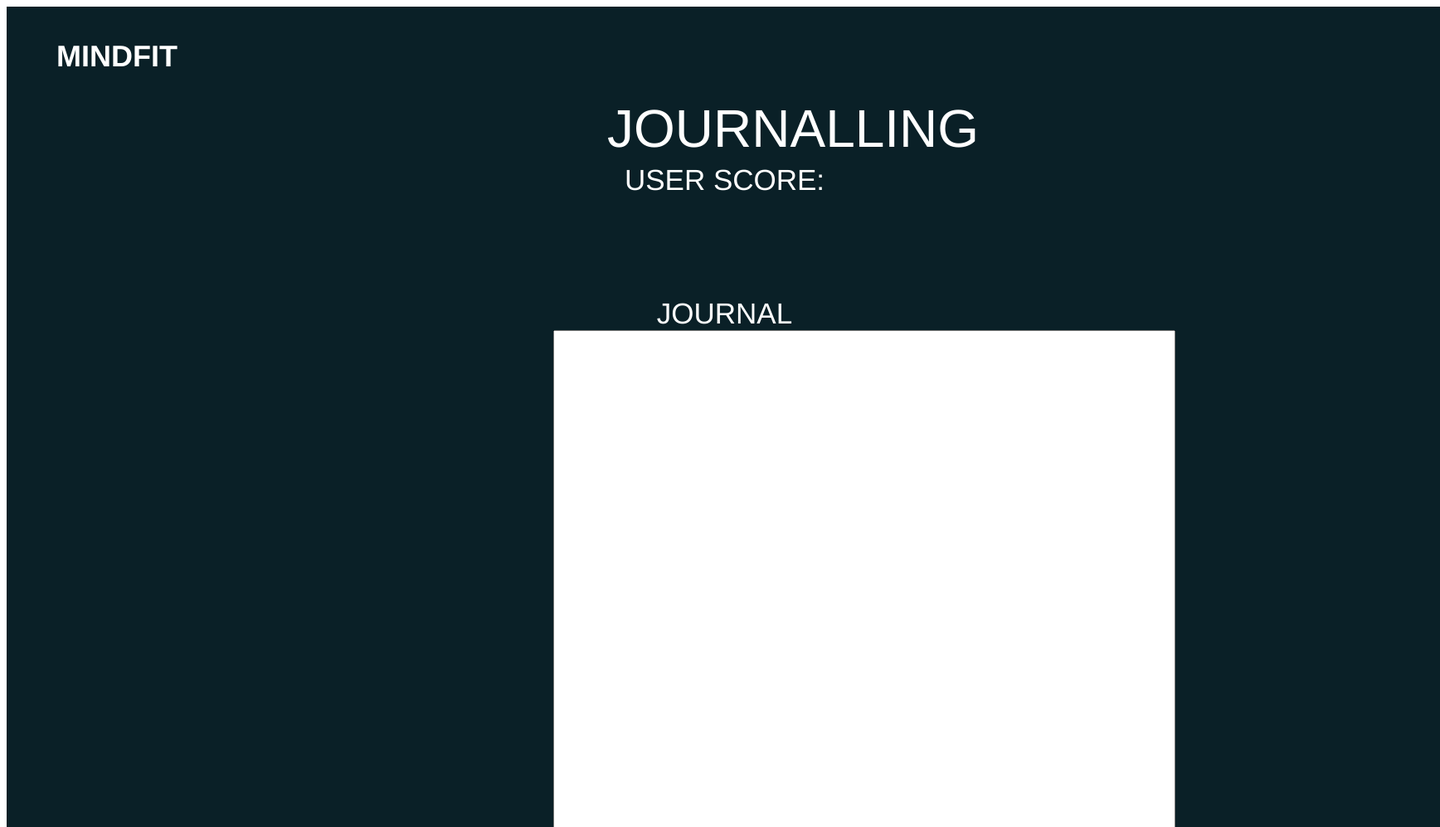
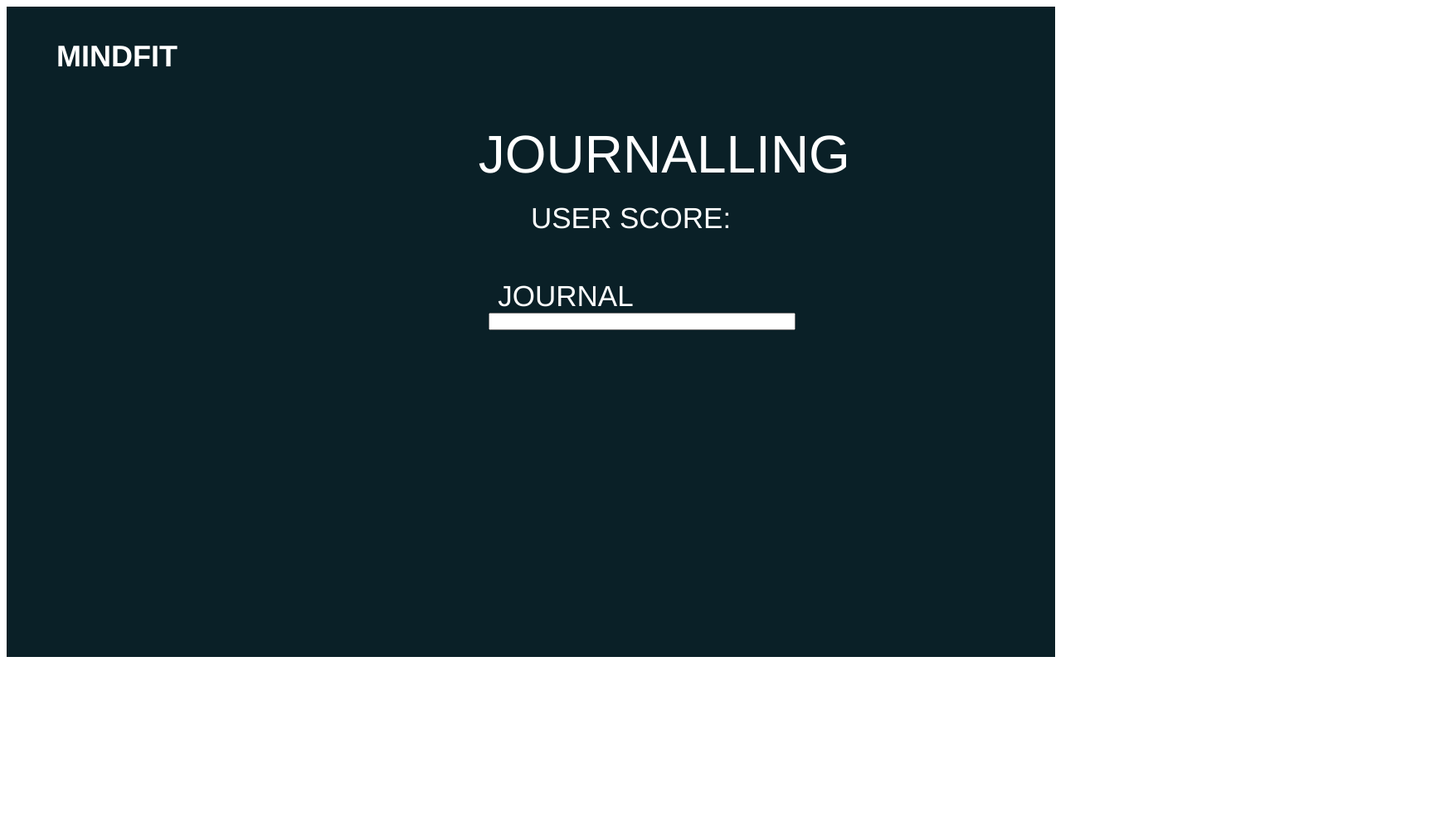
Before and after one commit to aerinsharma/SYNCSHACK23-CtrlShiftElite, a plain HTML site: page journalling.html in a window 1280 px wide. Shown: the top 997 px of the page at 83% size, 1736 px wide, since content can reach past the window. After the commit the page ends 800 px from the top, so only its background shows below. Drawn offline with Linux system fonts and the light colour scheme.

Commit message:
Made it relative

```diff
--- a/journalling.html
+++ b/journalling.html
@@ -3,13 +3,13 @@
         <link rel="stylesheet" type="text/css" href="style.css" />
     </head>
     <body>
-        <div style="width: 1728px; height: 1117px; position: relative; background: #0A2027">
+        <div style="width: 100%; height: 100%; position: relative; background: #0A2027">
             <div style="left: 60px; top: 39px; position: absolute; color: white; font-size: 36px; font-family: Helvetica Neue; font-weight: 700; word-wrap: break-word">MINDFIT</div>
-            <div style="left: 724px; top: 110px; position: absolute; text-align: center; color: white; font-size: 64px; font-family: Helvetica Neue; font-weight: 400; word-wrap: break-word">JOURNALLING</div>
-            <div style="width: 413px; height: 68px; left: 659px; top: 189px; position: absolute; text-align: center; color: white; font-size: 35px; font-family: Helvetica Neue; font-weight: 400; word-wrap: break-word">USER SCORE:</div>
-            <div style="width: 413px; height: 68px; left: 659px; top: 350px; position: absolute; text-align: center; color: white; font-size: 35px; font-family: Helvetica Neue; font-weight: 400; word-wrap: break-word"><form>
+            <div style="left: 45%; top: 18%; position: absolute; text-align: center; color: white; font-size: 64px; font-family: Helvetica Neue; font-weight: 400; word-wrap: break-word">JOURNALLING</div>
+            <div style="left: 50%; top: 30%;  position: absolute; text-align: center; color: white; font-size: 35px; font-family: Helvetica Neue; font-weight: 400; word-wrap: break-word">USER SCORE:</div>
+            <div style="left: 46%; top: 42%;  position: absolute; text-align: center; color: white; font-size: 35px; font-family: Helvetica Neue; font-weight: 400; word-wrap: break-word"><form>
                 <label for="fname">JOURNAL</label><br>
-                <input type="text" id="fname" name="fname" style="width: 750px; height: 600px; "><br></div>
+                <input type="text" id="fname" name="fname" style="width: 200%; height: 100%; "><br></div>
 
           </div>
     </body>
```
